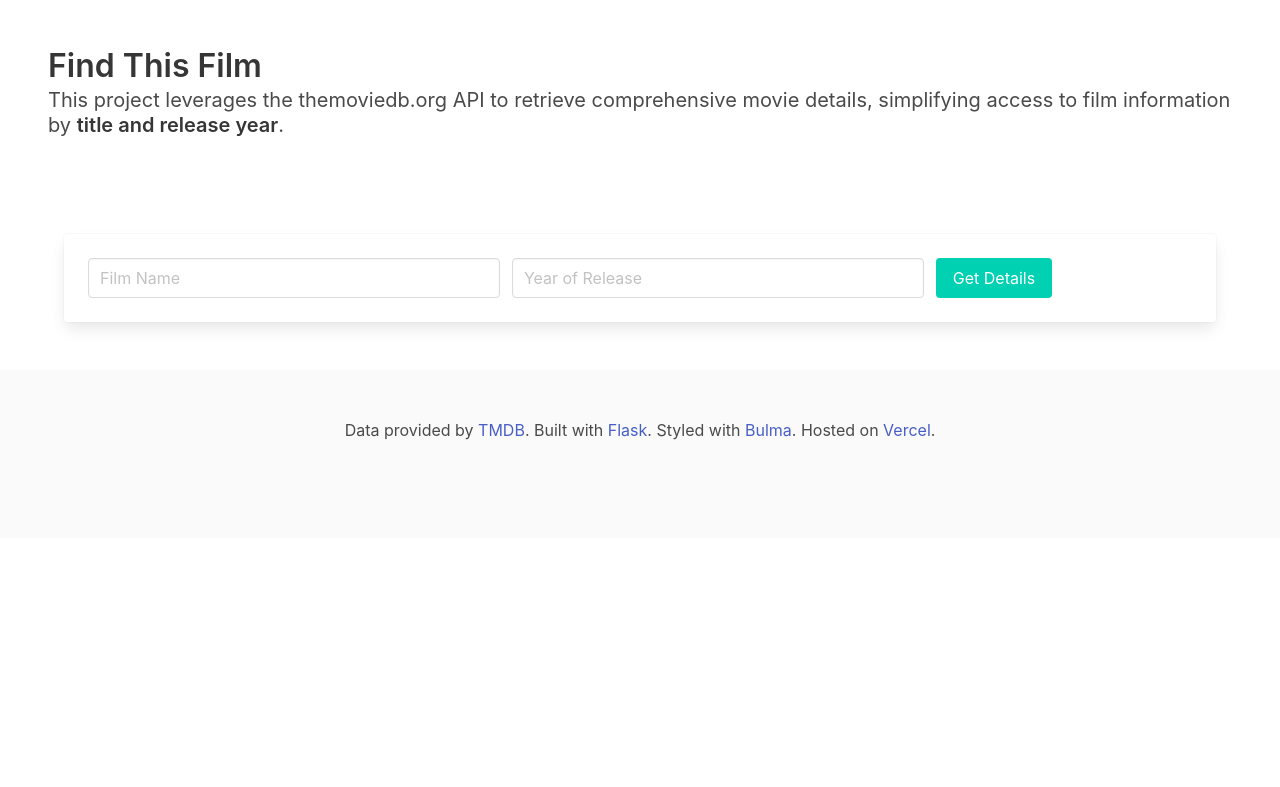
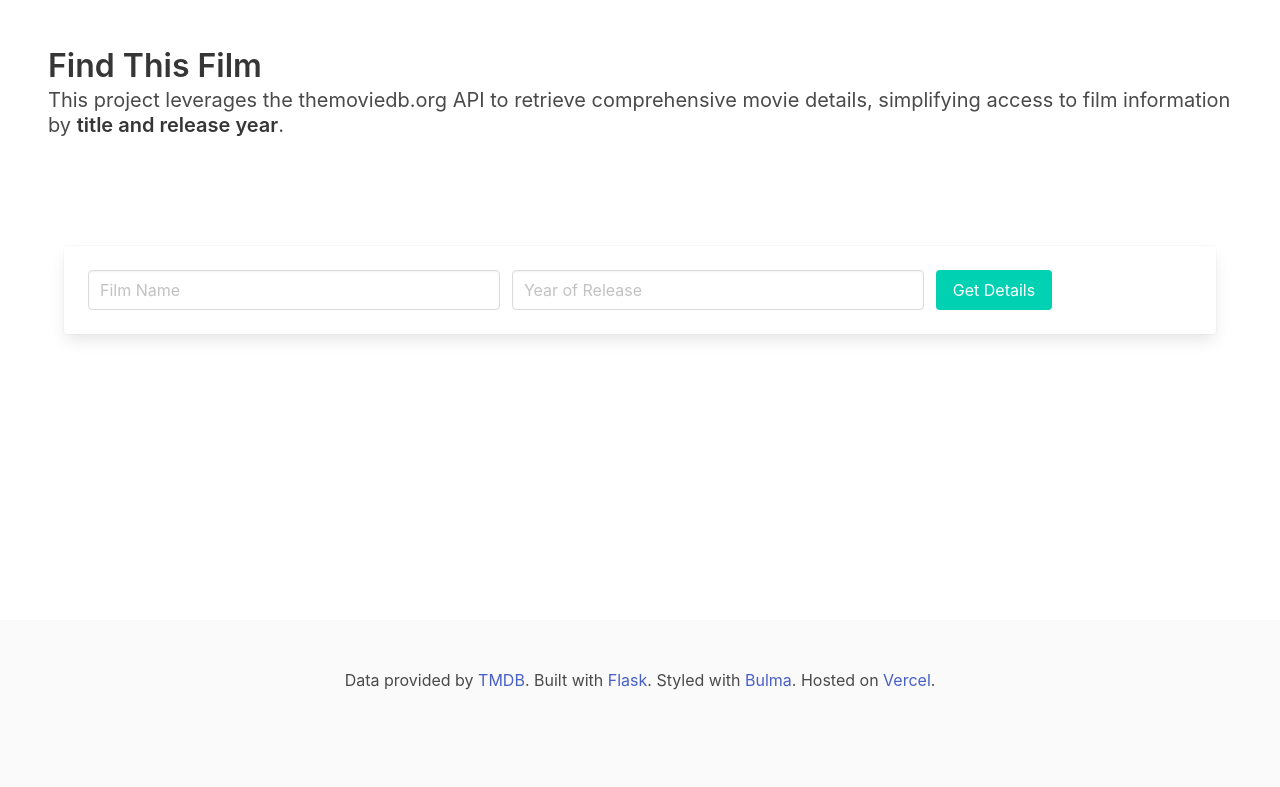
Before and after one commit to paperboi/fetch-movie-details, a Flask app: page / in a window 1280 px wide. Shown: the top 787 px of the page. Run offline with Flask 3, Linux system fonts and the light colour scheme.

Commit message:
CSS height fixes

```diff
--- a/app/templates/index.html
+++ b/app/templates/index.html
@@ -9,8 +9,15 @@
       rel="stylesheet"
       href="https://cdn.jsdelivr.net/npm/bulma@0.9.4/css/bulma.min.css"
     />
+    <!-- Custom CSS -->
+    <style>
+      .is-fullheight-100vh{
+        height: 100vh;
+      }
+    </style>
   </head>
-  <body>
+  <body class="columns is-flex-direction-column is-fullheight-100vh">
+    <header class="column is-narrow">
       <section class="section">
         <h1 class="title">Find This Film</h1>
         <h2 class="subtitle">
@@ -19,7 +26,8 @@
           <strong>title and release year</strong>.
         </h2>
       </section>
-    <section class="section">
+    </header>
+    <section class="column section">
       <div class="container">
         <div class="card">
           <div class="card-content">
@@ -64,7 +72,7 @@
         </div>
       </div>
     </section>
-    <footer class="footer">
+    <footer class="column is-narrow footer">
       <div class="content has-text-centered">
         <p>
           Data provided by <a href="https://www.themoviedb.org/">TMDB</a>. Built
```
Also changed, not shown: app/templates/results.html (+12 -4 lines). Lines whose indentation alone changed are shown as unchanged.
